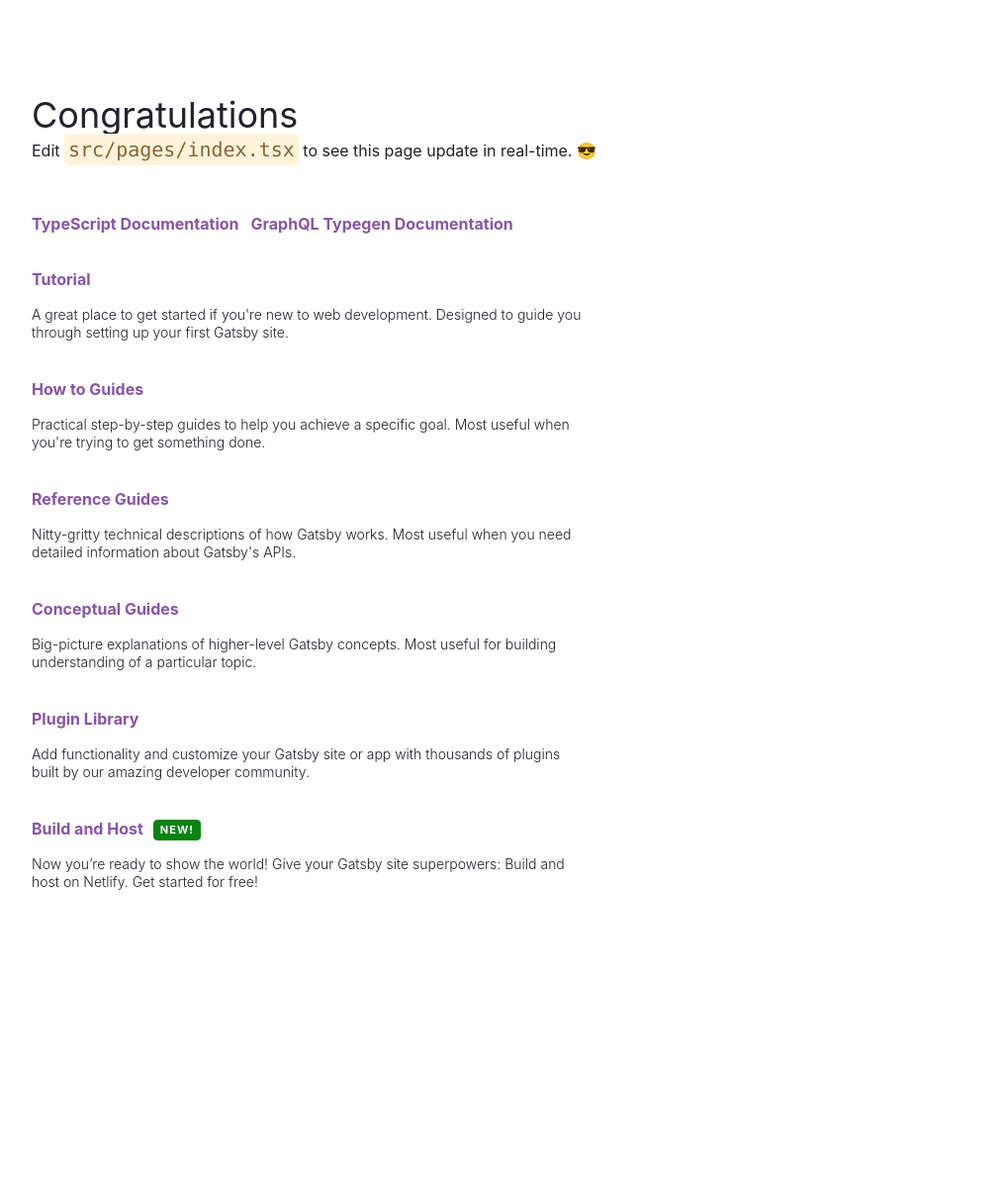
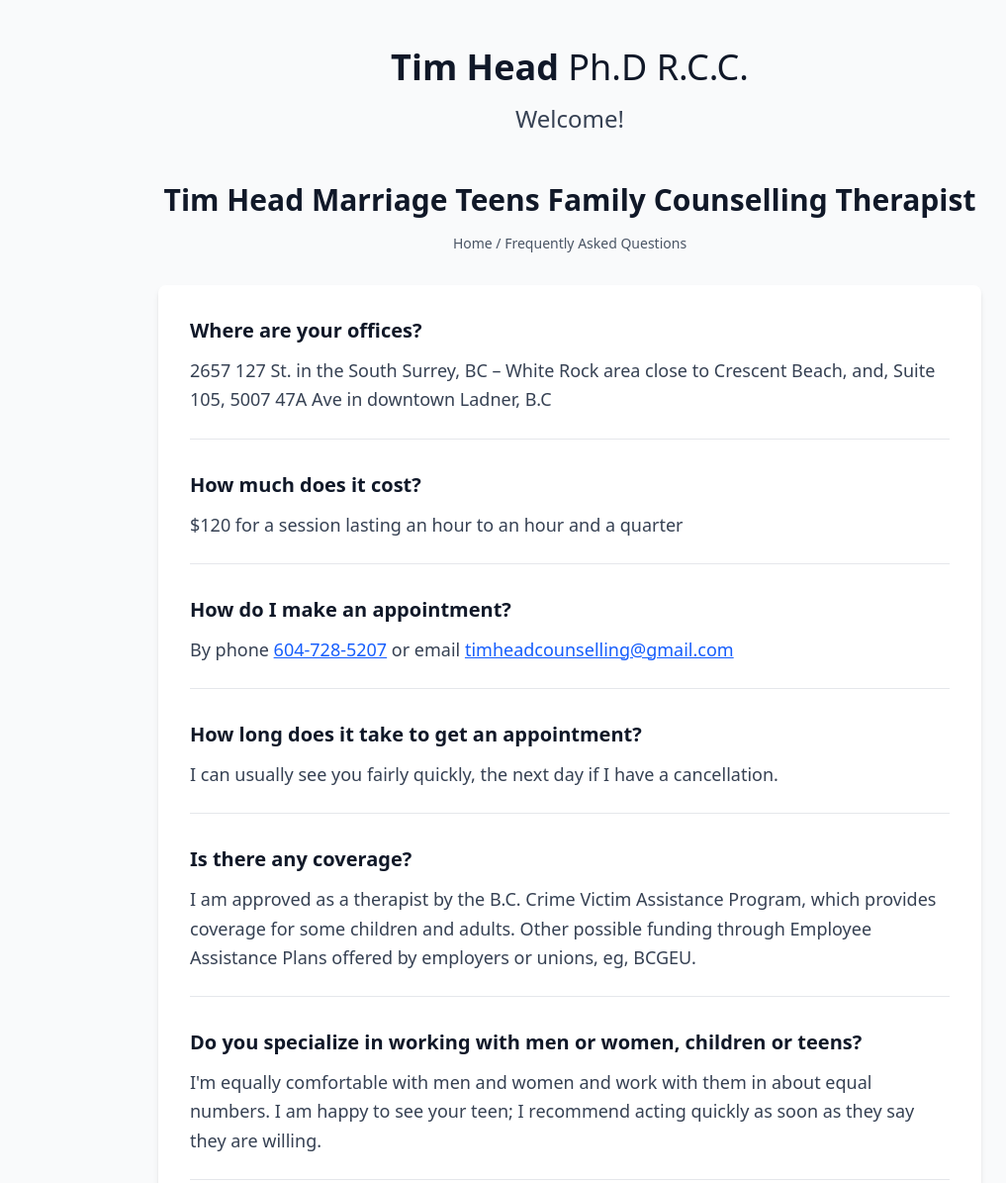
Before and after one commit to Sophieoliverbradley/Sophieoliverbradley.github.io, a Gatsby site: page / in a window 1280 px wide. Shown: the top 1195 px of the page at 99% size, without its empty margins (64-1081 px from the left). Before the commit the page ends 1091 px from the top, so only its background shows below. Built offline with nearby package versions, Linux system fonts and the light colour scheme; Gatsby itself is replaced by a stand-in of ours.

Commit message:
update home page content with current content

```diff
--- a/src/pages/index.tsx
+++ b/src/pages/index.tsx
@@ -1,177 +1,130 @@
 import * as React from "react";
 import type { HeadFC, PageProps } from "gatsby";
 
-const pageStyles = {
-  color: "#232129",
-  padding: 96,
-  fontFamily: "-apple-system, Roboto, sans-serif, serif",
-};
-const paragraphStyles = {
-  marginBottom: 48,
-};
-const codeStyles = {
-  color: "#8A6534",
-  padding: 4,
-  backgroundColor: "#FFF4DB",
-  fontSize: "1.25rem",
-  borderRadius: 4,
-};
-const listStyles = {
-  marginBottom: 96,
-  paddingLeft: 0,
-};
-const doclistStyles = {
-  paddingLeft: 0,
-};
-const listItemStyles = {
-  fontWeight: 300,
-  fontSize: 24,
-  maxWidth: 560,
-  marginBottom: 30,
-};
-
-const linkStyle = {
-  color: "#8954A8",
-  fontWeight: "bold",
-  fontSize: 16,
-  verticalAlign: "5%",
-};
-
-const docLinkStyle = {
-  ...linkStyle,
-  listStyleType: "none",
-  display: `inline-block`,
-  marginBottom: 24,
-  marginRight: 12,
-};
-
-const descriptionStyle = {
-  color: "#232129",
-  fontSize: 14,
-  marginTop: 10,
-  marginBottom: 0,
-  lineHeight: 1.25,
-};
-
-const docLinks = [
+const faqs = [
   {
-    text: "TypeScript Documentation",
-    url: "https://www.gatsbyjs.com/docs/how-to/custom-configuration/typescript/",
-    color: "#8954A8",
+    question: "Where are your offices?",
+    answer: "2657 127 St. in the South Surrey, BC – White Rock area close to Crescent Beach, and, Suite 105, 5007 47A Ave in downtown Ladner, B.C",
   },
   {
-    text: "GraphQL Typegen Documentation",
-    url: "https://www.gatsbyjs.com/docs/how-to/local-development/graphql-typegen/",
-    color: "#8954A8",
-  },
-];
-
-const badgeStyle = {
-  color: "#fff",
-  backgroundColor: "#088413",
-  border: "1px solid #088413",
-  fontSize: 11,
-  fontWeight: "bold",
-  letterSpacing: 1,
-  borderRadius: 4,
-  padding: "4px 6px",
-  display: "inline-block",
-  position: "relative" as "relative",
-  top: -2,
-  marginLeft: 10,
-  lineHeight: 1,
-};
-
-const links = [
-  {
-    text: "Tutorial",
-    url: "https://www.gatsbyjs.com/docs/tutorial/getting-started/",
-    description:
-      "A great place to get started if you're new to web development. Designed to guide you through setting up your first Gatsby site.",
-    color: "#E95800",
+    question: "How much does it cost?",
+    answer: "$120 for a session lasting an hour to an hour and a quarter",
   },
   {
-    text: "How to Guides",
-    url: "https://www.gatsbyjs.com/docs/how-to/",
-    description:
-      "Practical step-by-step guides to help you achieve a specific goal. Most useful when you're trying to get something done.",
-    color: "#1099A8",
+    question: "How do I make an appointment?",
+    answer: (
+      <>
+        By phone{" "}
+        <a
+          href="tel:604-728-5207"
+          className="text-blue-600 hover:text-blue-800 underline"
+        >
+          604-728-5207
+        </a>{" "}
+        or email{" "}
+        <a
+          href="mailto:timheadcounselling@gmail.com"
+          className="text-blue-600 hover:text-blue-800 underline"
+        >
+          timheadcounselling@gmail.com
+        </a>
+      </>
+    ),
   },
   {
-    text: "Reference Guides",
-    url: "https://www.gatsbyjs.com/docs/reference/",
-    description:
-      "Nitty-gritty technical descriptions of how Gatsby works. Most useful when you need detailed information about Gatsby's APIs.",
-    color: "#BC027F",
+    question: "How long does it take to get an appointment?",
+    answer: "I can usually see you fairly quickly, the next day if I have a cancellation.",
   },
   {
-    text: "Conceptual Guides",
-    url: "https://www.gatsbyjs.com/docs/conceptual/",
-    description:
-      "Big-picture explanations of higher-level Gatsby concepts. Most useful for building understanding of a particular topic.",
-    color: "#0D96F2",
+    question: "Is there any coverage?",
+    answer:
+      "I am approved as a therapist by the B.C. Crime Victim Assistance Program, which provides coverage for some children and adults. Other possible funding through Employee Assistance Plans offered by employers or unions, eg, BCGEU.",
   },
   {
-    text: "Plugin Library",
-    url: "https://www.gatsbyjs.com/plugins",
-    description:
-      "Add functionality and customize your Gatsby site or app with thousands of plugins built by our amazing developer community.",
-    color: "#8EB814",
+    question: "Do you specialize in working with men or women, children or teens?",
+    answer:
+      "I'm equally comfortable with men and women and work with them in about equal numbers. I am happy to see your teen; I recommend acting quickly as soon as they say they are willing.",
   },
   {
-    text: "Build and Host",
-    url: "https://www.gatsbyjs.com/cloud",
-    badge: true,
-    description:
-      "Now you’re ready to show the world! Give your Gatsby site superpowers: Build and host on Netlify. Get started for free!",
-    color: "#663399",
+    question: "What does R.C.C. stand for?",
+    answer: (
+      <>
+        Registered Clinical Counsellor. It means I am registered with The B.C.
+        Association of Clinical Counsellors{" "}
+        <a
+          href="http://www.bc-counsellors.org/"
+          target="_blank"
+          rel="noopener noreferrer"
+          className="text-blue-600 hover:text-blue-800 underline"
+        >
+          www.bc-counsellors.org/
+        </a>{" "}
+        They provide and demand a standard of professional and ethical behavior,
+        provide ongoing professional updates, and investigate complaints, through
+        the courts if necessary.
+      </>
+    ),
+  },
+  {
+    question: "Have you had any complaints?",
+    answer:
+      "I encourage open and honest feedback about all feelings including complaints. I know I am not perfect, and in addition that the therapeutic process can generate some sensitive feelings. I have not received any formal complaints since becoming a member of BCACC or at any prior time.",
+  },
+  {
+    question: "How long have you been counselling professionally?",
+    answer:
+      "Full-time since around 1999 and part-time for a long time before that.",
   },
 ];
 
 const IndexPage: React.FC<PageProps> = () => {
   return (
-    <main style={pageStyles}>
-      <h1 className="text-4xl">Congratulations</h1>
-      <p style={paragraphStyles}>
-        Edit <code style={codeStyles}>src/pages/index.tsx</code> to see this
-        page update in real-time. 😎
-      </p>
-      <ul style={doclistStyles}>
-        {docLinks.map((doc) => (
-          <li key={doc.url} style={docLinkStyle}>
-            <a
-              style={linkStyle}
-              href={`${doc.url}?utm_source=starter&utm_medium=ts-docs&utm_campaign=minimal-starter-ts`}
-            >
-              {doc.text}
-            </a>
-          </li>
-        ))}
-      </ul>
-      <ul style={listStyles}>
-        {links.map((link) => (
-          <li key={link.url} style={{ ...listItemStyles, color: link.color }}>
-            <span>
-              <a
-                style={linkStyle}
-                href={`${link.url}?utm_source=starter&utm_medium=start-page&utm_campaign=minimal-starter-ts`}
-              >
-                {link.text}
-              </a>
-              {link.badge && (
-                <span style={badgeStyle} aria-label="New Badge">
-                  NEW!
-                </span>
-              )}
-              <p style={descriptionStyle}>{link.description}</p>
-            </span>
-          </li>
-        ))}
-      </ul>
+    <main className="min-h-screen bg-gray-50 text-gray-900">
+      <div className="max-w-4xl mx-auto px-4 sm:px-6 lg:px-8 py-8 md:py-12">
+        {/* Header Section */}
+        <header className="text-center mb-8 md:mb-12">
+          <h1 className="text-3xl md:text-4xl font-bold mb-2">
+            Tim Head <span className="font-normal">Ph.D</span>{" "}
+            <span className="font-normal">R.C.C.</span>
+          </h1>
+          <p className="text-xl md:text-2xl text-gray-700 mt-4">Welcome!</p>
+        </header>
+
+        {/* Main Title */}
+        <div className="mb-6 md:mb-8">
+          <h2 className="text-2xl md:text-3xl font-semibold text-center mb-4">
+            Tim Head Marriage Teens Family Counselling Therapist
+          </h2>
+          <nav className="text-sm text-gray-600 text-center mb-6">
+            Home / Frequently Asked Questions
+          </nav>
+        </div>
+
+        {/* FAQ Section */}
+        <section className="bg-white rounded-lg shadow-md p-6 md:p-8">
+          <div className="space-y-8">
+            {faqs.map((faq, index) => (
+              <div key={index} className="border-b border-gray-200 pb-6 last:border-b-0 last:pb-0">
+                <h3 className="text-lg md:text-xl font-semibold text-gray-900 mb-3">
+                  {faq.question}
+                </h3>
+                <p className="text-base md:text-lg text-gray-700 leading-relaxed">
+                  {faq.answer}
+                </p>
+              </div>
+            ))}
+          </div>
+        </section>
+
+        {/* End marker */}
+        <div className="text-center mt-8 text-gray-500 text-sm">End</div>
+      </div>
     </main>
   );
 };
 
 export default IndexPage;
 
-export const Head: HeadFC = () => <title>Home Page</title>;
+export const Head: HeadFC = () => (
+  <title>Tim Head Counselling - Home / Frequently Asked Questions</title>
+);
```
